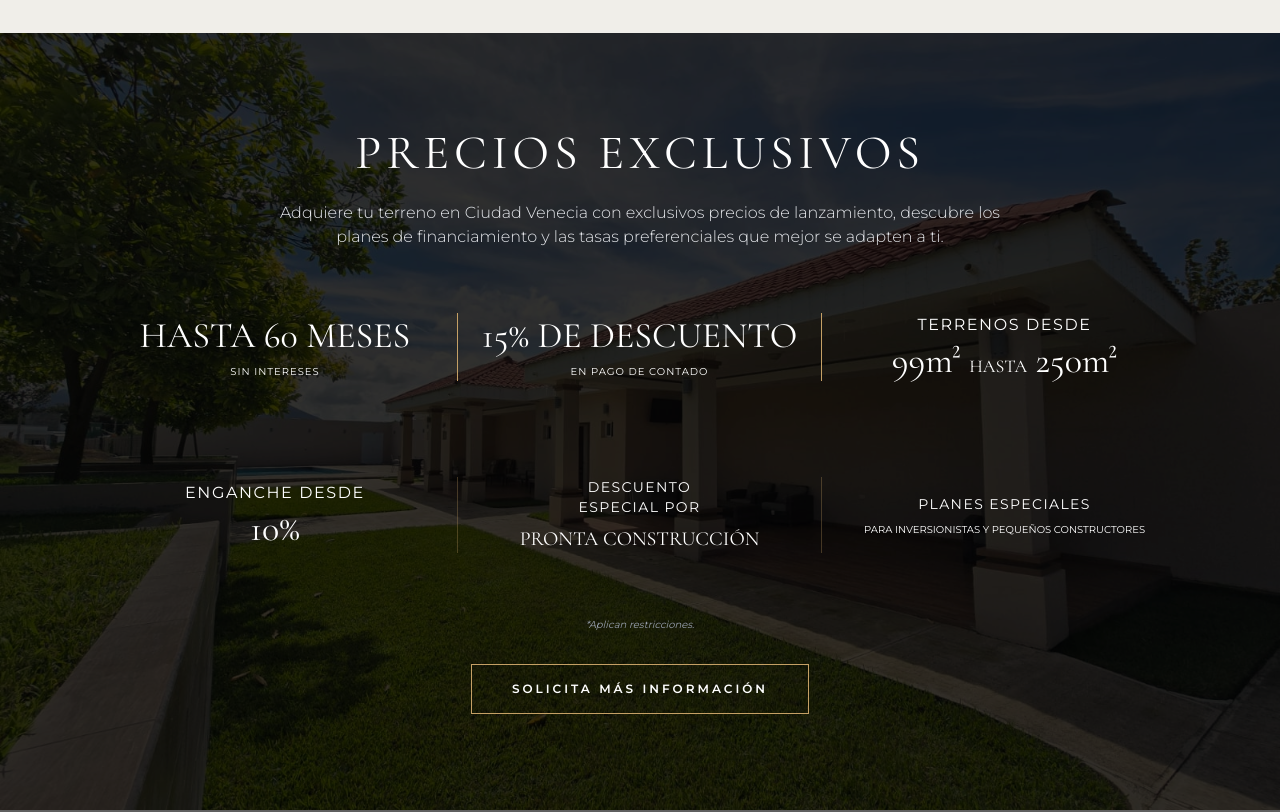
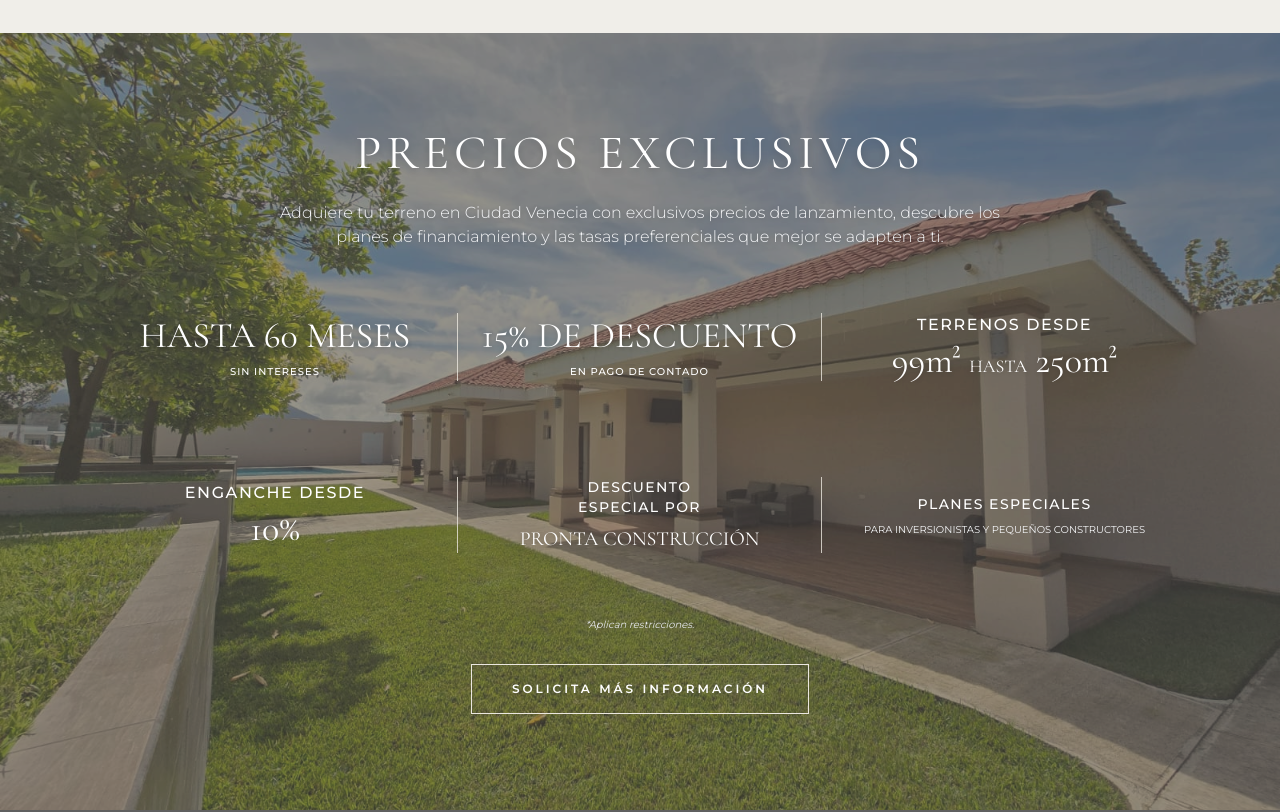
Before and after one commit to rplushn/ciudadvenecia, a Next.js app: page /design-5 in a window 1280 px wide. Shown: the part 2400-3212 px from the top of the page. Built offline with nearby package versions, Linux system fonts and the light colour scheme; grey boxes are pictures that could not be loaded.

Commit message:
Adjust 'Precios Exclusivos' section: remove parallax, lighten overlay to match Terrasoles beige/brown tone, and update button fill style.

```diff
--- a/src/app/design-5/page.tsx
+++ b/src/app/design-5/page.tsx
@@ -248,51 +248,52 @@ export default function Design5Page() {
           </div>
       </section>
 
-      {/* 5.5. PRICES / PROMO SECTION (Terrasoles Style) */}
-      <section className="relative py-24 px-6 flex items-center justify-center bg-fixed bg-cover bg-center" style={{ backgroundImage: "url('/amenidades/amenidades_club.jpg.jpeg')" }}>
-        {/* Dark Overlay */}
-        <div className="absolute inset-0 bg-[#2C2520]/80 mix-blend-multiply"></div>
-        <div className="absolute inset-0 bg-black/40"></div>
+      {/* 5.5. PRICES / PROMO SECTION (Terrasoles Style - Adjusted Tone & Static) */}
+      <section className="relative py-24 px-6 flex items-center justify-center bg-center bg-cover" style={{ backgroundImage: "url('/amenidades/amenidades_club.jpg.jpeg')" }}>
+        {/* Adjusted Overlay: Warm Beige/Brown Tone (#8C8276/90) */}
+        <div className="absolute inset-0 bg-[#8C8276]/90 mix-blend-multiply"></div>
+        {/* Additional light layer for Terrasoles look */}
+        <div className="absolute inset-0 bg-[#A69C91]/30"></div>
 
         <div className="relative z-10 max-w-[1200px] mx-auto text-center text-white">
-           <h2 className="font-serif-display text-4xl md:text-5xl tracking-widest mb-6">PRECIOS EXCLUSIVOS</h2>
-           <p className="font-light text-sm md:text-base max-w-3xl mx-auto mb-16 text-gray-200">
+           <h2 className="font-serif-display text-4xl md:text-5xl tracking-widest mb-6 drop-shadow-md">PRECIOS EXCLUSIVOS</h2>
+           <p className="font-light text-sm md:text-base max-w-3xl mx-auto mb-16 text-gray-100 drop-shadow-sm">
               Adquiere tu terreno en Ciudad Venecia con exclusivos precios de lanzamiento, descubre los planes de financiamiento y las tasas preferenciales que mejor se adapten a ti.
            </p>
 
            <div className="grid grid-cols-1 md:grid-cols-3 gap-y-12 gap-x-0 mb-16">
               {/* Row 1 */}
-              <div className="px-6 flex flex-col items-center justify-center border-r-0 md:border-r border-[#C5A065]">
-                 <span className="text-3xl md:text-4xl font-serif-display mb-2">HASTA 60 MESES</span>
-                 <span className="text-[10px] uppercase tracking-widest">SIN INTERESES</span>
+              <div className="px-6 flex flex-col items-center justify-center border-r-0 md:border-r border-[#EBE7DF]/80">
+                 <span className="text-3xl md:text-4xl font-serif-display mb-2 drop-shadow-sm">HASTA 60 MESES</span>
+                 <span className="text-[10px] uppercase tracking-widest font-medium">SIN INTERESES</span>
               </div>
-              <div className="px-6 flex flex-col items-center justify-center border-r-0 md:border-r border-[#C5A065]">
-                  <span className="text-3xl md:text-4xl font-serif-display mb-2">15% DE DESCUENTO</span>
-                  <span className="text-[10px] uppercase tracking-widest">EN PAGO DE CONTADO</span>
+              <div className="px-6 flex flex-col items-center justify-center border-r-0 md:border-r border-[#EBE7DF]/80">
+                  <span className="text-3xl md:text-4xl font-serif-display mb-2 drop-shadow-sm">15% DE DESCUENTO</span>
+                  <span className="text-[10px] uppercase tracking-widest font-medium">EN PAGO DE CONTADO</span>
               </div>
               <div className="px-6 flex flex-col items-center justify-center">
-                  <span className="text-sm md:text-base uppercase tracking-widest mb-1">TERRENOS DESDE</span>
-                  <span className="text-3xl md:text-4xl font-serif-display">99m² <span className="text-lg">HASTA</span> 250m²</span>
+                  <span className="text-sm md:text-base uppercase tracking-widest mb-1 font-medium">TERRENOS DESDE</span>
+                  <span className="text-3xl md:text-4xl font-serif-display drop-shadow-sm">99m² <span className="text-lg">HASTA</span> 250m²</span>
               </div>
 
               {/* Row 2 */}
-              <div className="px-6 flex flex-col items-center justify-center border-r-0 md:border-r border-[#C5A065] md:mt-12 pt-12 md:pt-0 border-t md:border-t-0 border-[#C5A065]/30">
-                  <span className="text-sm md:text-base uppercase tracking-widest mb-1">ENGANCHE DESDE</span>
-                  <span className="text-4xl font-serif-display">10%</span>
+              <div className="px-6 flex flex-col items-center justify-center border-r-0 md:border-r border-[#EBE7DF]/80 md:mt-12 pt-12 md:pt-0 border-t md:border-t-0 border-[#EBE7DF]/30">
+                  <span className="text-sm md:text-base uppercase tracking-widest mb-1 font-medium">ENGANCHE DESDE</span>
+                  <span className="text-4xl font-serif-display drop-shadow-sm">10%</span>
               </div>
-              <div className="px-6 flex flex-col items-center justify-center border-r-0 md:border-r border-[#C5A065] md:mt-12 pt-12 md:pt-0 border-t md:border-t-0 border-[#C5A065]/30">
-                   <span className="text-sm uppercase tracking-widest max-w-[180px]">DESCUENTO ESPECIAL POR</span>
-                   <span className="text-xl font-serif-display mt-2">PRONTA CONSTRUCCIÓN</span>
+              <div className="px-6 flex flex-col items-center justify-center border-r-0 md:border-r border-[#EBE7DF]/80 md:mt-12 pt-12 md:pt-0 border-t md:border-t-0 border-[#EBE7DF]/30">
+                   <span className="text-sm uppercase tracking-widest max-w-[180px] font-medium">DESCUENTO ESPECIAL POR</span>
+                   <span className="text-xl font-serif-display mt-2 drop-shadow-sm">PRONTA CONSTRUCCIÓN</span>
               </div>
-              <div className="px-6 flex flex-col items-center justify-center md:mt-12 pt-12 md:pt-0 border-t md:border-t-0 border-[#C5A065]/30">
-                   <span className="text-sm uppercase tracking-widest max-w-[200px]">PLANES ESPECIALES</span>
-                   <span className="text-[10px] mt-2">PARA INVERSIONISTAS Y PEQUEÑOS CONSTRUCTORES</span>
+              <div className="px-6 flex flex-col items-center justify-center md:mt-12 pt-12 md:pt-0 border-t md:border-t-0 border-[#EBE7DF]/30">
+                   <span className="text-sm uppercase tracking-widest max-w-[200px] font-medium">PLANES ESPECIALES</span>
+                   <span className="text-[10px] mt-2 text-gray-100">PARA INVERSIONISTAS Y PEQUEÑOS CONSTRUCTORES</span>
               </div>
            </div>
 
-           <p className="text-[10px] italic text-gray-400 mb-8">*Aplican restricciones.</p>
+           <p className="text-[10px] italic text-gray-200 mb-8">*Aplican restricciones.</p>
 
-           <button className="px-10 py-4 border border-[#C5A065] text-white text-xs font-bold uppercase tracking-[0.25em] hover:bg-[#C5A065] hover:text-white transition-all duration-300">
+           <button className="px-10 py-4 bg-transparent border border-[#EBE7DF] text-white text-xs font-bold uppercase tracking-[0.25em] hover:bg-[#EBE7DF] hover:text-[#5C554F] transition-all duration-300">
               SOLICITA MÁS INFORMACIÓN
            </button>
         </div>
```
